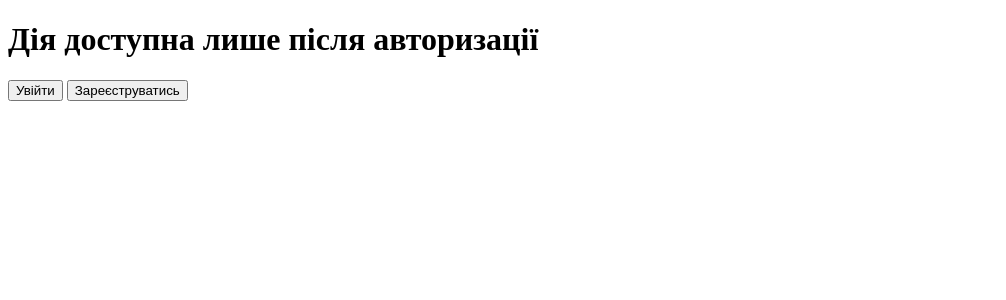
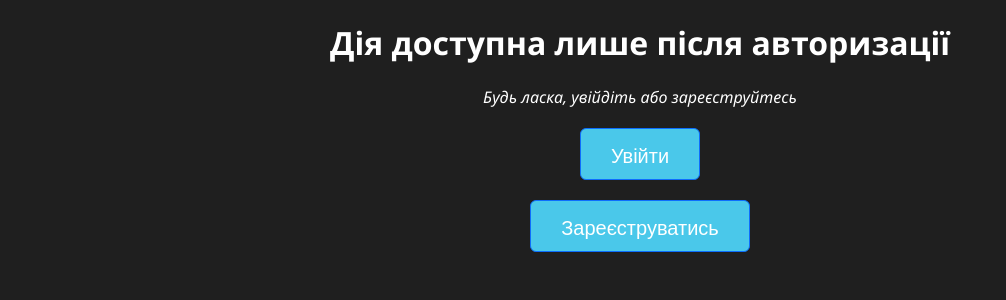
Before and after one commit to sanyaswee/infocygan, a Django app: page /forbidden/ in a window 1280 px wide. Shown: the top 300 px of the page, without its empty margins (0-1006 px from the left). Run offline with Django 4.2, Linux system fonts and the light colour scheme.

Commit message:
Style for 'forbidden'

```diff
--- a/infocygan/static/home/css/forbidden.css
+++ b/infocygan/static/home/css/forbidden.css
@@ -0,0 +1,42 @@
+body {
+	background-color: #1F1F1F;
+	color: white;
+	text-align: center;
+
+	font-family: Segoe UI;
+}
+
+button {
+	display: block;
+	margin: auto;
+	margin-bottom: 20px;
+	margin-top: 20px;
+
+	font-family: 'Oswald', sans-serif;
+	font-size: 20px;
+
+	padding-right: 30px;
+	padding-left: 30px;
+	padding-top: 10px;
+	padding-bottom: 10px;
+
+	cursor: pointer;
+
+	background-color: rgb(74, 200, 234);
+	border-color: rgb(13, 110, 253);
+	border-style: solid;
+	border-radius: 6px;
+	border-width: 0.8px;
+
+	color: white;
+
+	transition: background-color 0.15s;
+}
+
+button:hover {
+	background-color: transparent;
+}
+
+a {
+	text-decoration: none !important;
+}
--- a/infocygan/templates/home/forbidden.html
+++ b/infocygan/templates/home/forbidden.html
@@ -1,11 +1,19 @@
 <!DOCTYPE html>
+{% load static %}
 <html lang="uk">
 <head>
     <meta charset="UTF-8">
     <title>Дія заборонена</title>
+    <link rel="stylesheet" href="{% static 'home/css/forbidden.css' %}">
+    <link rel="preconnect" href="https://fonts.googleapis.com">
+    <link rel="preconnect" href="https://fonts.gstatic.com" crossorigin>
+    <link href="https://fonts.googleapis.com/css2?family=Oswald:wght@300&display=swap" rel="stylesheet">
 </head>
 <body>
     <h1>Дія доступна лише після авторизації</h1>
+    <p>
+        <i>Будь ласка, увійдіть або зареєструйтесь</i>
+    </p>
     <a href="{% url 'login' %}"><button>Увійти</button></a>
     <a href="{% url 'registration' %}"><button>Зареєструватись</button></a>
 </body>
```
